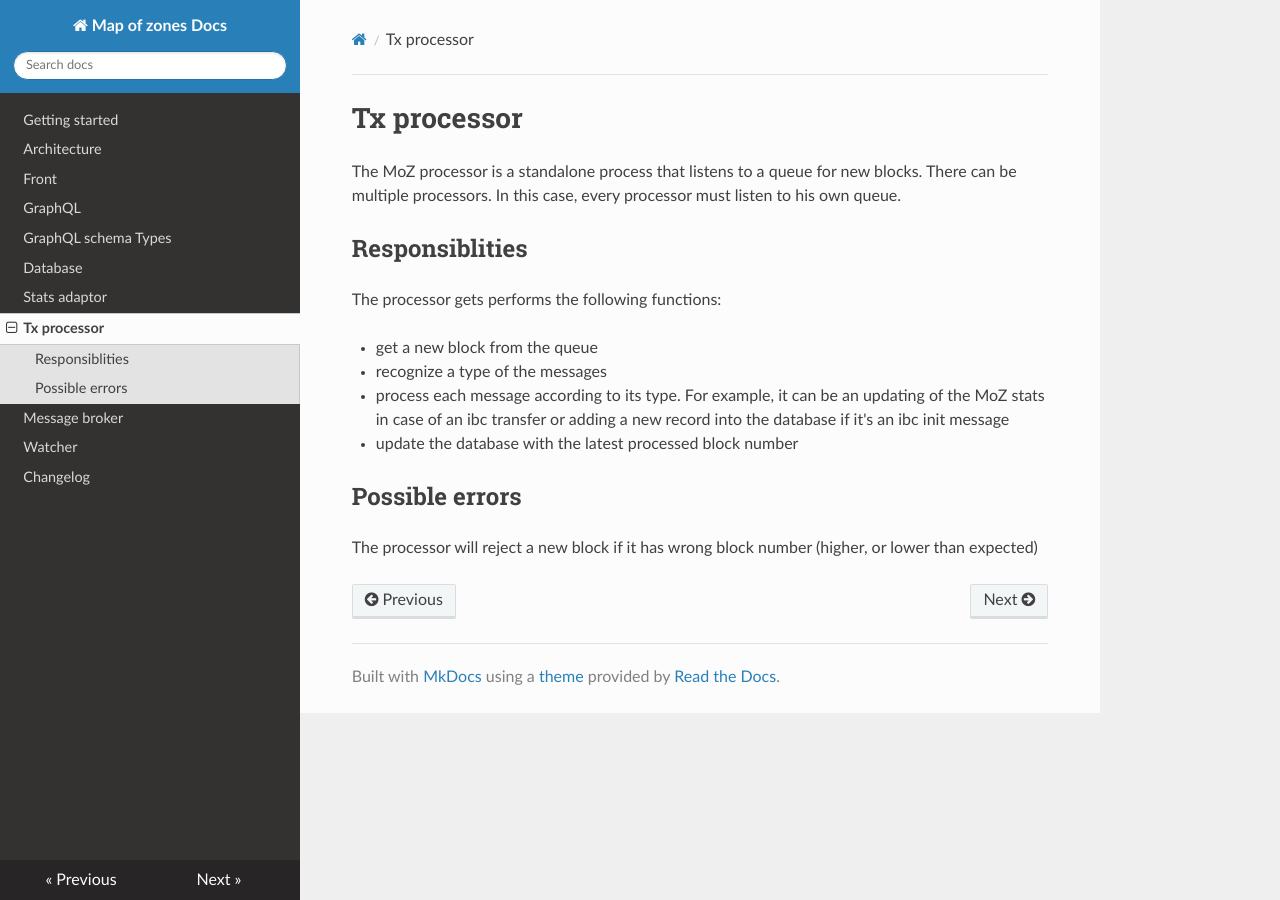
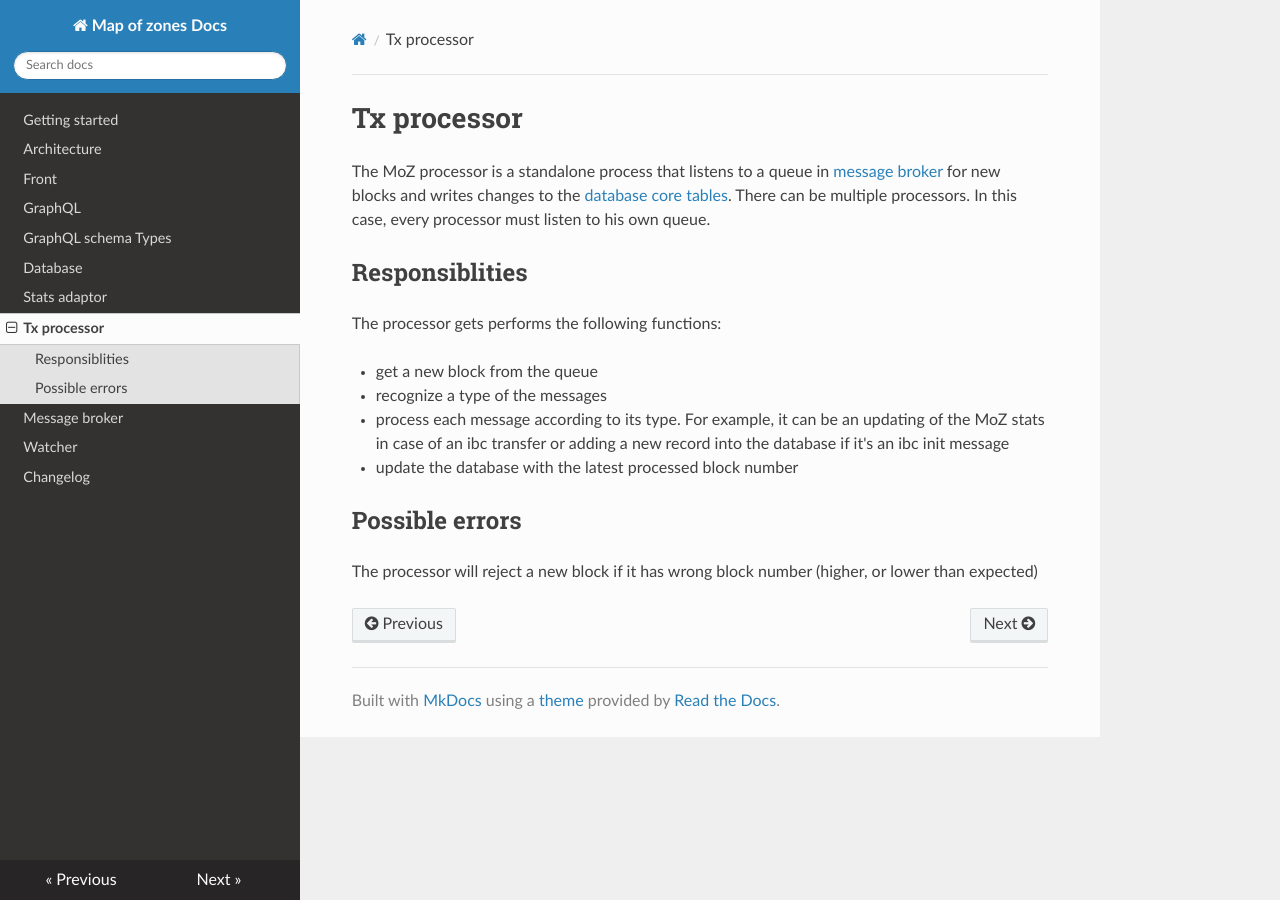
Before and after one commit to mapofzones/docs, an MkDocs documentation site: the page built from docs/processor.md, in a window 1280 px wide. Built offline with MkDocs 1.6.1, drawn with Linux system fonts in a browser that asks for light colours; nearby versions of some CDN libraries.

Commit message:
Processor docs update

```diff
--- a/docs/processor.md
+++ b/docs/processor.md
@@ -1,6 +1,6 @@
 # Tx processor
 
-The MoZ processor is a standalone process that listens to a queue for new blocks. There can be multiple processors. In this case, every processor must listen to his own queue.
+The MoZ processor is a standalone process that listens to a queue in [message broker](broker.md) for new blocks and writes changes to the [database core tables](database.md#core-tables). There can be multiple processors. In this case, every processor must listen to his own queue.
 
 ## Responsiblities
 
```
